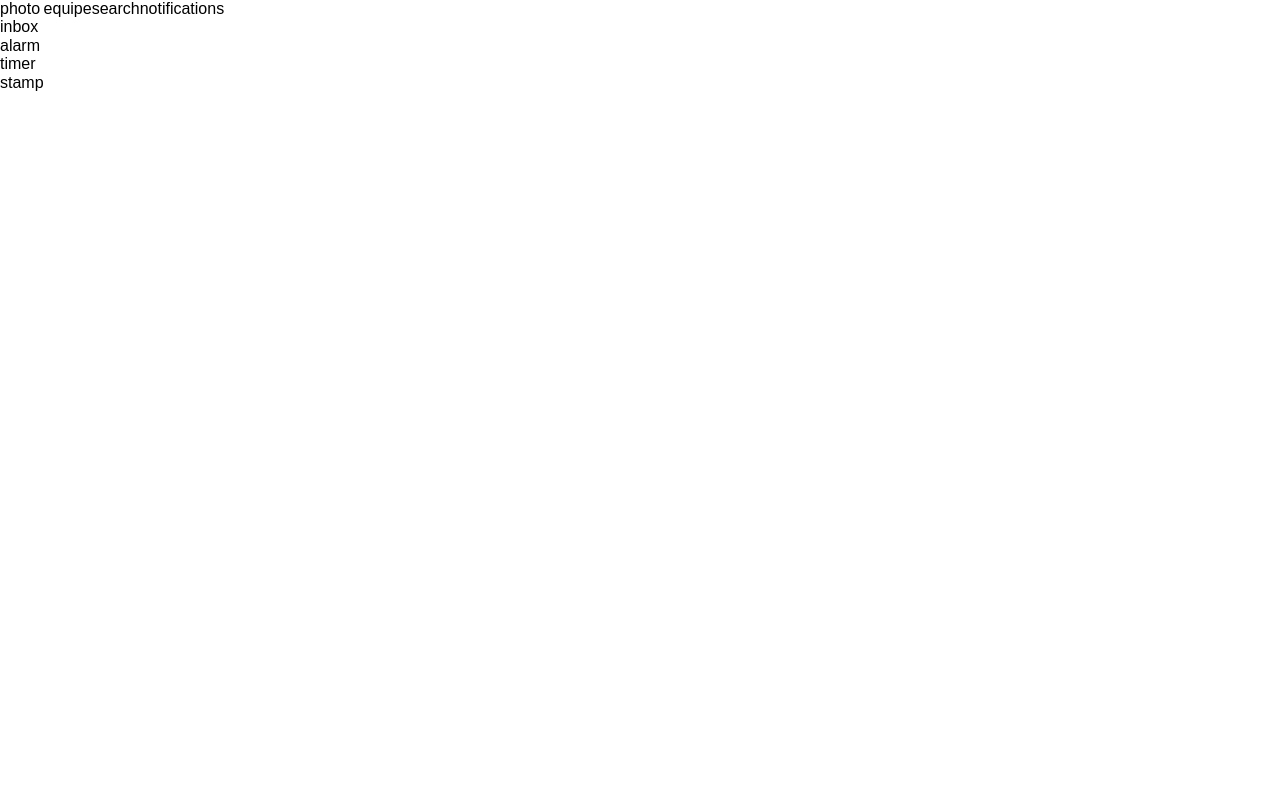
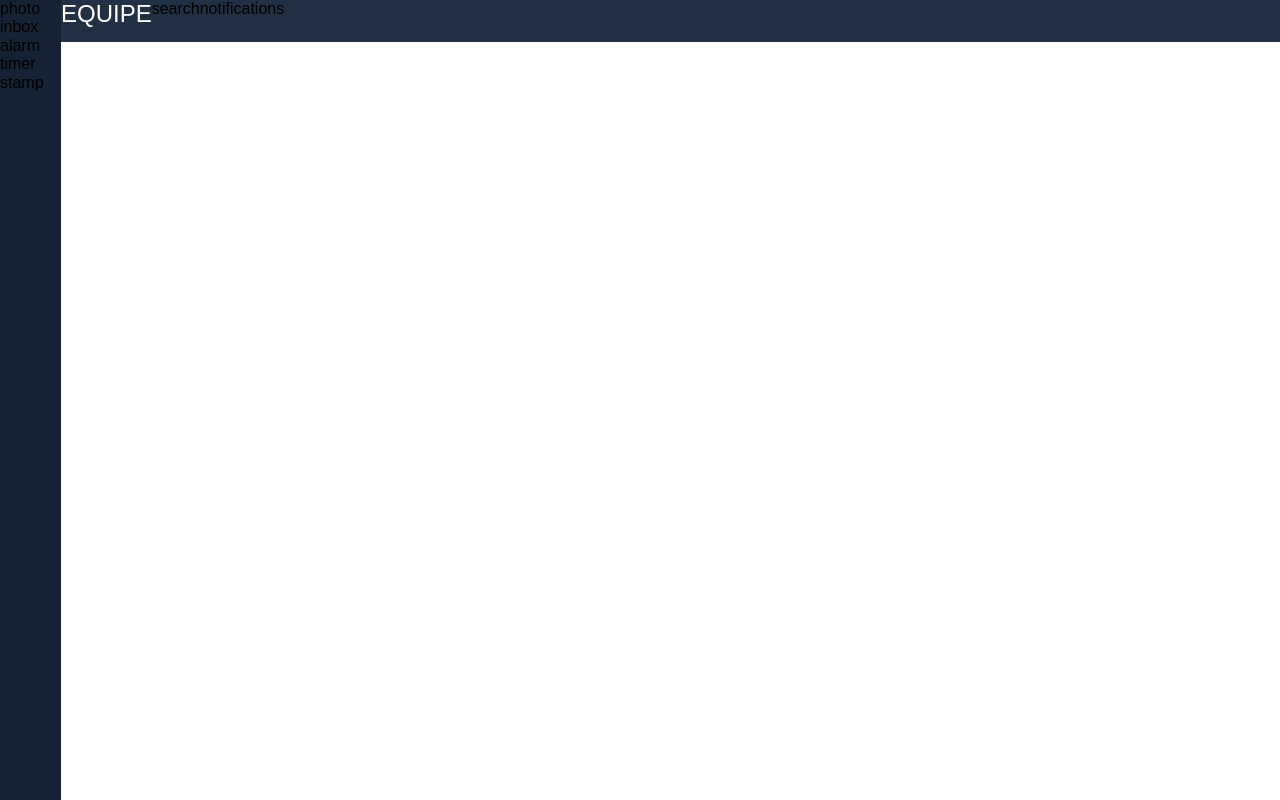
Before and after one commit to equipe-team/apping, a React (Create React App) app: page / in a window 1280 px wide. Built offline with nearby package versions, Linux system fonts and the light colour scheme.

Commit message:
vgybhuji

```diff
--- a/src/App.js
+++ b/src/App.js
@@ -6,7 +6,10 @@ export default class App extends Component {
   render() {
     return (
       <div className='vh-100 w-100 flex'>
-        <div >
+        <div style={{
+          width: '64px',
+          backgroundColor: '#152233'
+        }}>
           <div>
           photo
           </div>
@@ -28,10 +31,16 @@ export default class App extends Component {
           </div>
         </div>
 
-        <div>
-           <div className='flex'>
-             <div>
-               equipe
+        <div className='w-100'>
+           <div className='flex w-100' style={{
+            height: '42px',
+            backgroundColor: '#213043',
+
+           }}>
+             <div className='white f3 ttu'>
+
+             Equipe
+
              </div>
 
               <div className='flex'>
```
